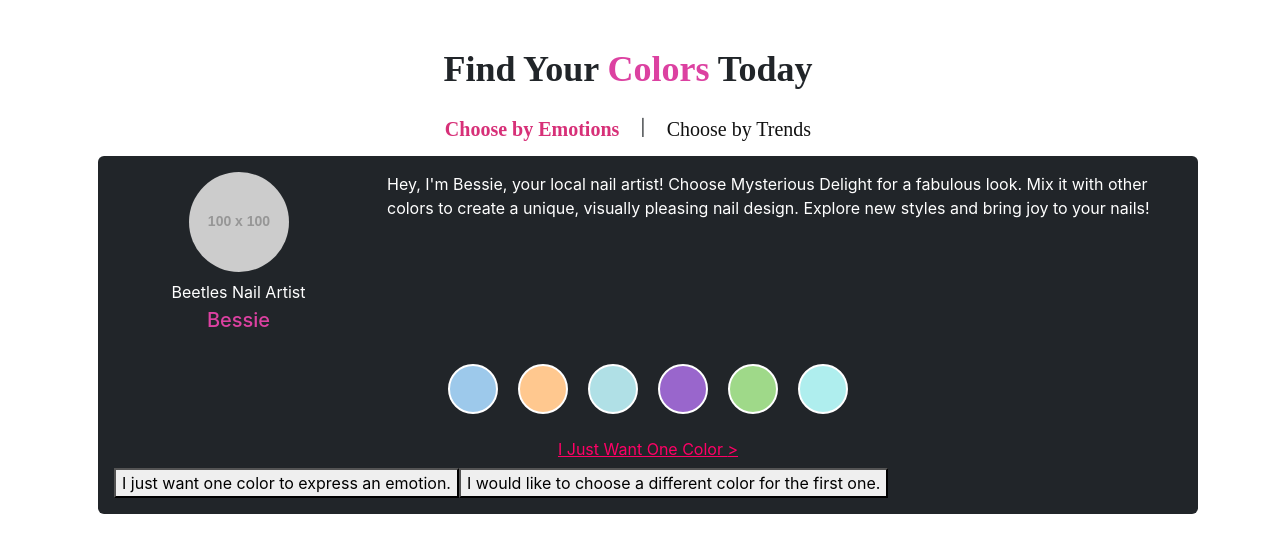
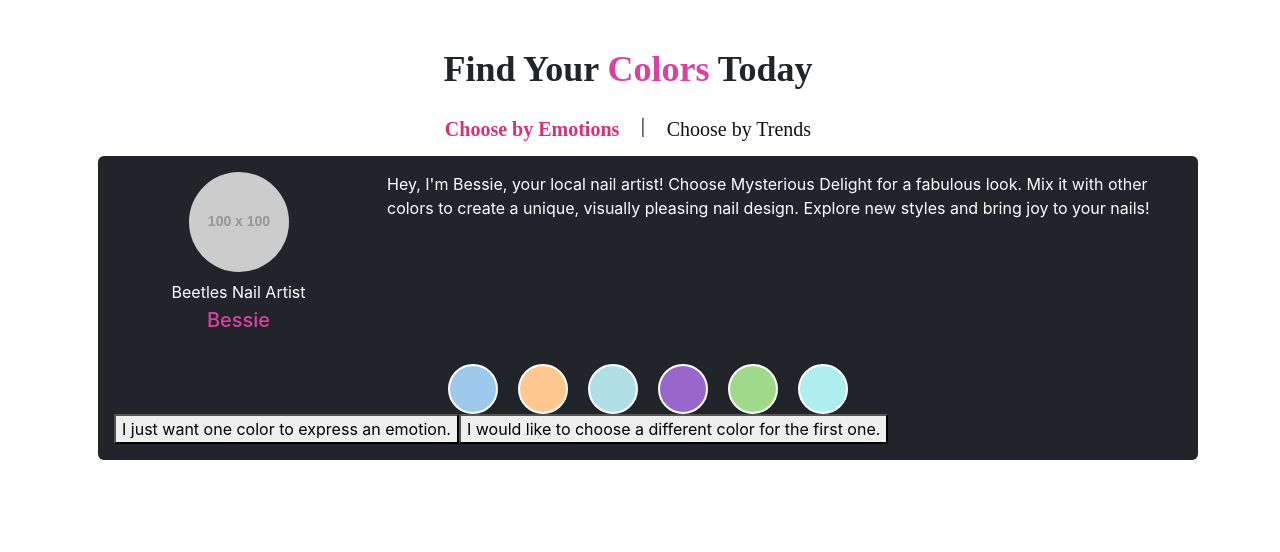
Before and after one commit to fullstackdeveloper918/color_club, a React (Create React App) app: page /product-detail in a window 1280 px wide. Shown: the top 552 px of the page. Built offline with nearby package versions, Linux system fonts and the light colour scheme.

Commit message:
code push

```diff
--- a/src/Components/ProductCombine.tsx
+++ b/src/Components/ProductCombine.tsx
@@ -157,7 +157,7 @@ const ProductCombine = () => {
           </div>
 
           <div className=" bg-dark p-5 rounded position-relative p-sm-3 innerProductPopup w-100">
-            <div className="row ">
+            <div className="row innerProduct">
               <div className=" ">
                 <div className="colorsWrapper mb-3">
                   <div
--- a/src/Components/ProductDetail.tsx
+++ b/src/Components/ProductDetail.tsx
@@ -366,12 +366,13 @@ const ProductDetail = () => {
                           ></div>
                         ))}
                   </div>
+                  {isMobile?
                   <button
                     className="btn btn-link mt-3"
                     style={{ color: "#f06" }}
                   >
                     I Just Want One Color <span>&gt;</span>
-                  </button>
+                  </button>:""}
                 </div>
               ) : (
                 ""
```
